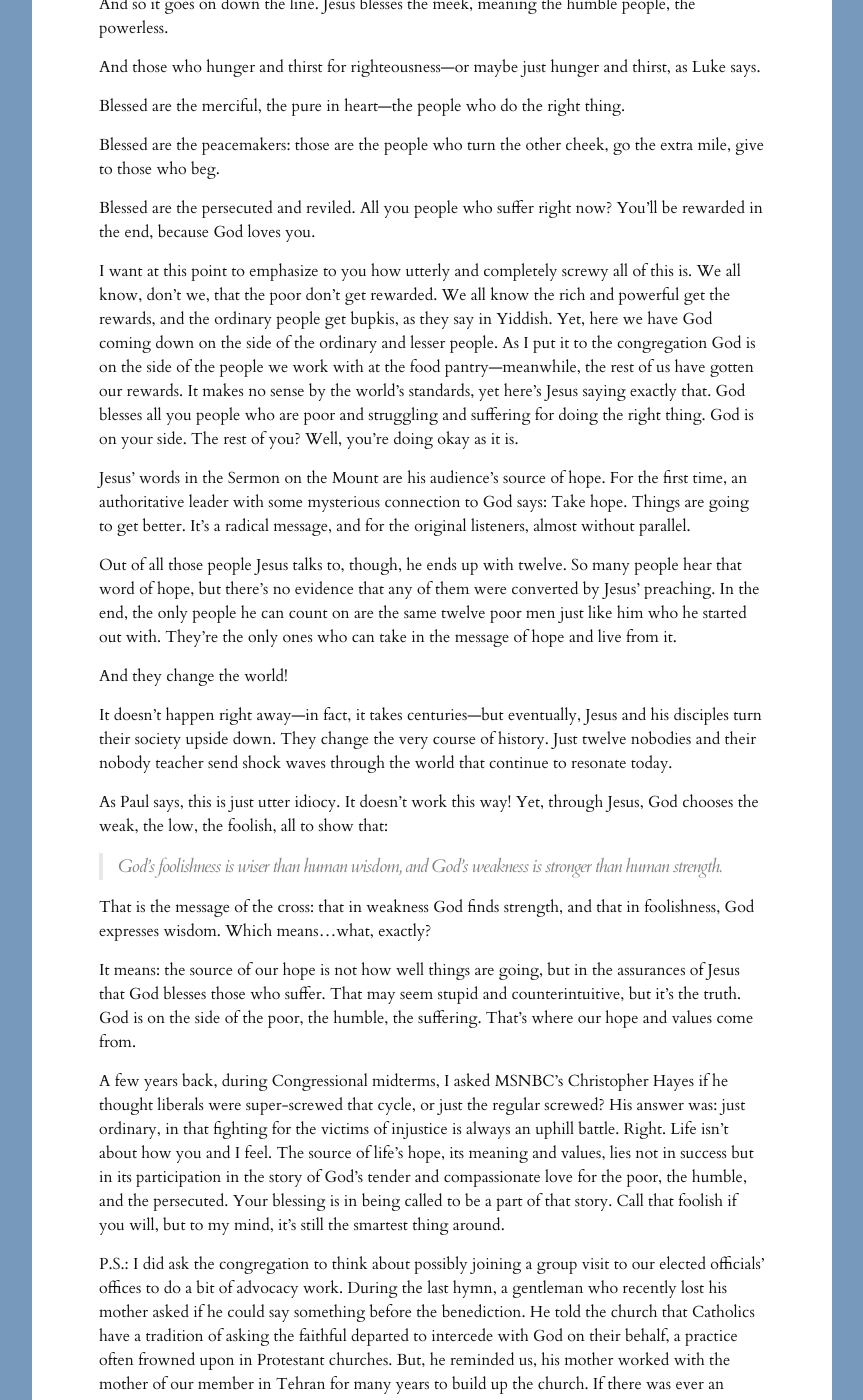
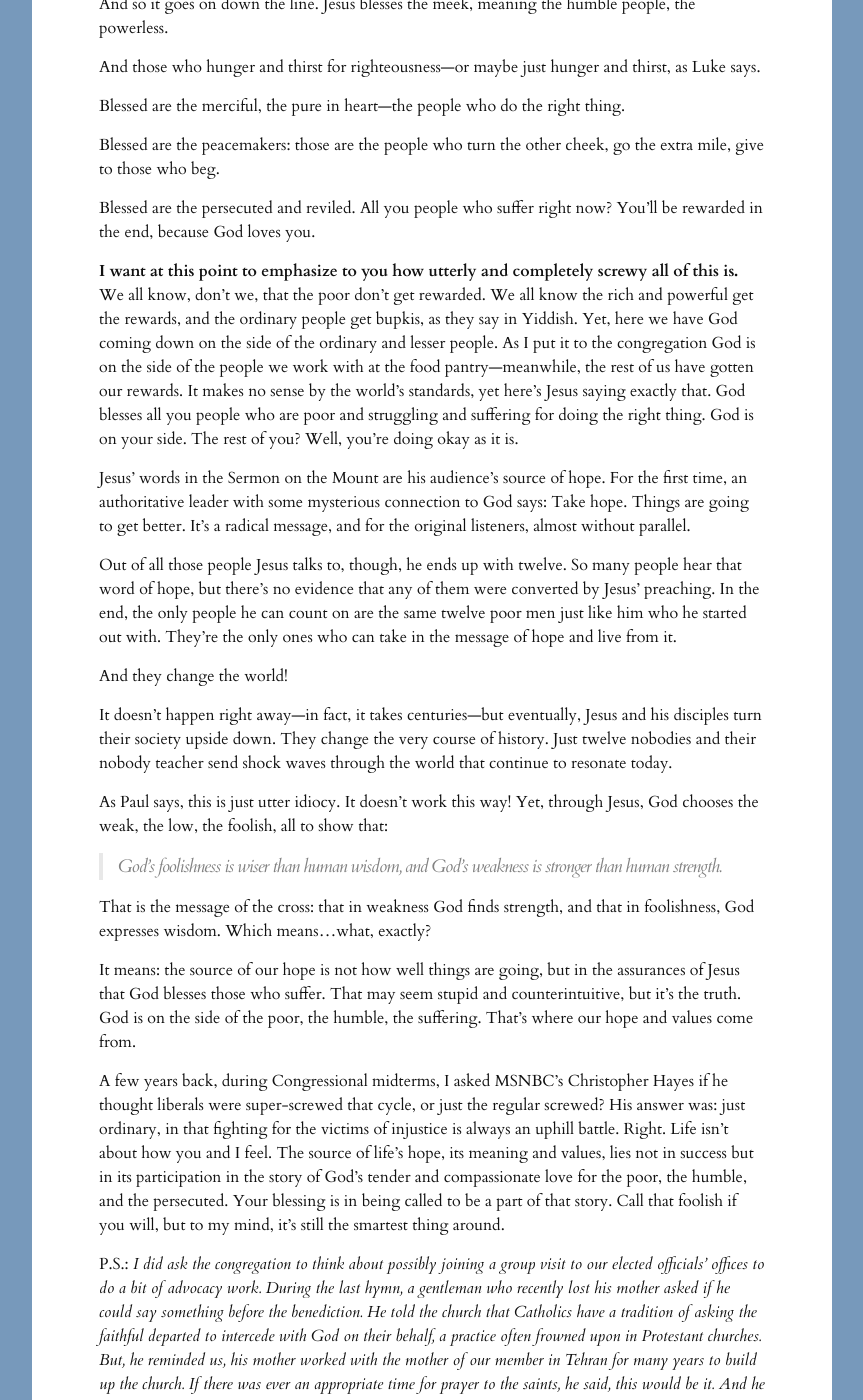
Before and after one commit to pastordan/pastordan.github.io, a Jekyll site: the page built from _posts/2017-01-29-hope-and-values.md, in a window 1280 px wide and 1400 px high, scrolled down 1618 px. Shown: the whole window, without its empty margins (208-1071 px from the left). Built offline with Jekyll 4.4.1, drawn with Linux system fonts in a browser that asks for light colours; nearby versions of some CDN libraries; library files that are not in the unit come from our copies; some of the changed text lies outside the part shown.

Commit message:
Update post

```diff
--- a/_posts/2017-01-29-hope-and-values.md
+++ b/_posts/2017-01-29-hope-and-values.md
@@ -12,7 +12,7 @@
 
 I laid all of this out to the congregation this morning. You could have heard a pin drop. On carpet.
 
-My original plan had been to discuss it during the prayers, but in the end, it seemed like the sermon would make more sense if I began with the news. So I gave them the rundown, and then I talked about how I understood that they might not be comfortable with me talking about a political situation in a sermon. But sometimes, the outside world does intrude into our life as a congregation. Then I told them something I’ve said before, which is that the problem with American politics is nobody thinks the government works for them. From the poorest all the way up to the very richest, everybody thinks the government’s on somebody else’s side.
+**My original plan had been to discuss it during the prayers**, but in the end, it seemed like the sermon would make more sense if I began with the news. So I gave them the rundown, and then I talked about how I understood that they might not be comfortable with me talking about a political situation in a sermon. But sometimes, the outside world does intrude into our life as a congregation. Then I told them something I’ve said before, which is that the problem with American politics is nobody thinks the government works for them. From the poorest all the way up to the very richest, everybody thinks the government’s on somebody else’s side.
 
 In fact one of the big problems of modern life is that we feel so helpless. Big forces outside our control are constantly at work on us. We respond to this by trading off governments, thinking that this time, surely, those SOB’s will work for *me*. It never does quite work out that way. The result is that we find ourselves in a situation where if the government works for me, it can’t work for *you*, and vice versa. I worry about these things.
 
@@ -36,7 +36,7 @@
 
 Blessed are the persecuted and reviled. All you people who suffer right now? You’ll be rewarded in the end, because God loves you.
 
-I want at this point to emphasize to you how utterly and completely screwy all of this is. We all know, don’t we, that the poor don’t get rewarded. We all know the rich and powerful get the rewards, and the ordinary people get bupkis, as they say in Yiddish. Yet, here we have God coming down on the side of the ordinary and lesser people. As I put it to the congregation God is on the side of the people we work with at the food pantry&mdash;meanwhile, the rest of us have gotten our rewards. It makes no sense by the world’s standards, yet here’s Jesus saying exactly that. God blesses all you people who are poor and struggling and suffering for doing the right thing. God is on your side. The rest of you? Well, you're doing okay as it is.
+**I want at this point to emphasize to you how utterly and completely screwy all of this is.** We all know, don’t we, that the poor don’t get rewarded. We all know the rich and powerful get the rewards, and the ordinary people get bupkis, as they say in Yiddish. Yet, here we have God coming down on the side of the ordinary and lesser people. As I put it to the congregation God is on the side of the people we work with at the food pantry&mdash;meanwhile, the rest of us have gotten our rewards. It makes no sense by the world’s standards, yet here’s Jesus saying exactly that. God blesses all you people who are poor and struggling and suffering for doing the right thing. God is on your side. The rest of you? Well, you're doing okay as it is.
 
 Jesus’ words in the Sermon on the Mount are his audience's source of hope. For the first time, an authoritative leader with some mysterious connection to God says: Take hope. Things are going to get better. It's a radical message, and for the original listeners, almost without parallel.
 
@@ -56,5 +56,5 @@
 
 A few years back, during Congressional midterms, I asked MSNBC's Christopher Hayes if he thought liberals were super-screwed that cycle, or just the regular screwed? His answer was: just ordinary, in that fighting for the victims of injustice is always an uphill battle. Right. Life isn’t about how you and I feel. The source of life’s hope, its meaning and values, lies not in success but in its participation in the story of God’s tender and compassionate love for the poor, the humble, and the persecuted. Your blessing is in being called to be a part of that story. Call that foolish if you will, but to my mind, it's still the smartest thing around.
 
-P.S.: I did ask the congregation to think about possibly joining a group visit to our elected officials' offices to do a bit of advocacy work. During the last hymn, a gentleman who recently lost his mother asked if he could say something before the benediction. He told the church that Catholics have a tradition of asking the faithful departed to intercede with God on their behalf, a practice often frowned upon in Protestant churches. But, he reminded us, his mother worked with the mother of our member in Tehran for many years to build up the church. If there was ever an appropriate time for prayer to the saints, he said, this would be it. And he will come with us to see our representatives.
+P.S.: *I did ask the congregation to think about possibly joining a group visit to our elected officials' offices to do a bit of advocacy work. During the last hymn, a gentleman who recently lost his mother asked if he could say something before the benediction. He told the church that Catholics have a tradition of asking the faithful departed to intercede with God on their behalf, a practice often frowned upon in Protestant churches. But, he reminded us, his mother worked with the mother of our member in Tehran for many years to build up the church. If there was ever an appropriate time for prayer to the saints, he said, this would be it. And he will come with us to see our representatives.*
 <!--share-->
```
